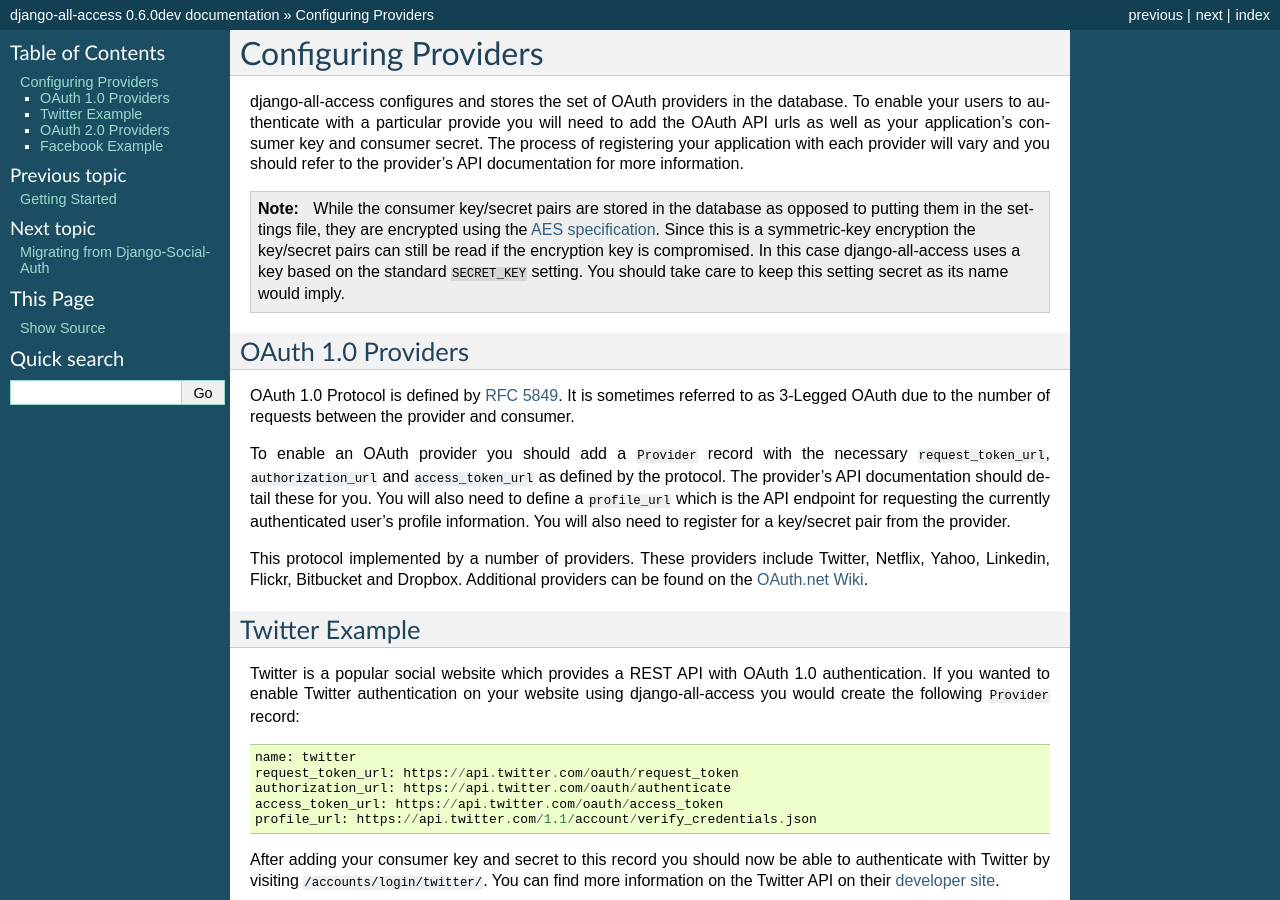
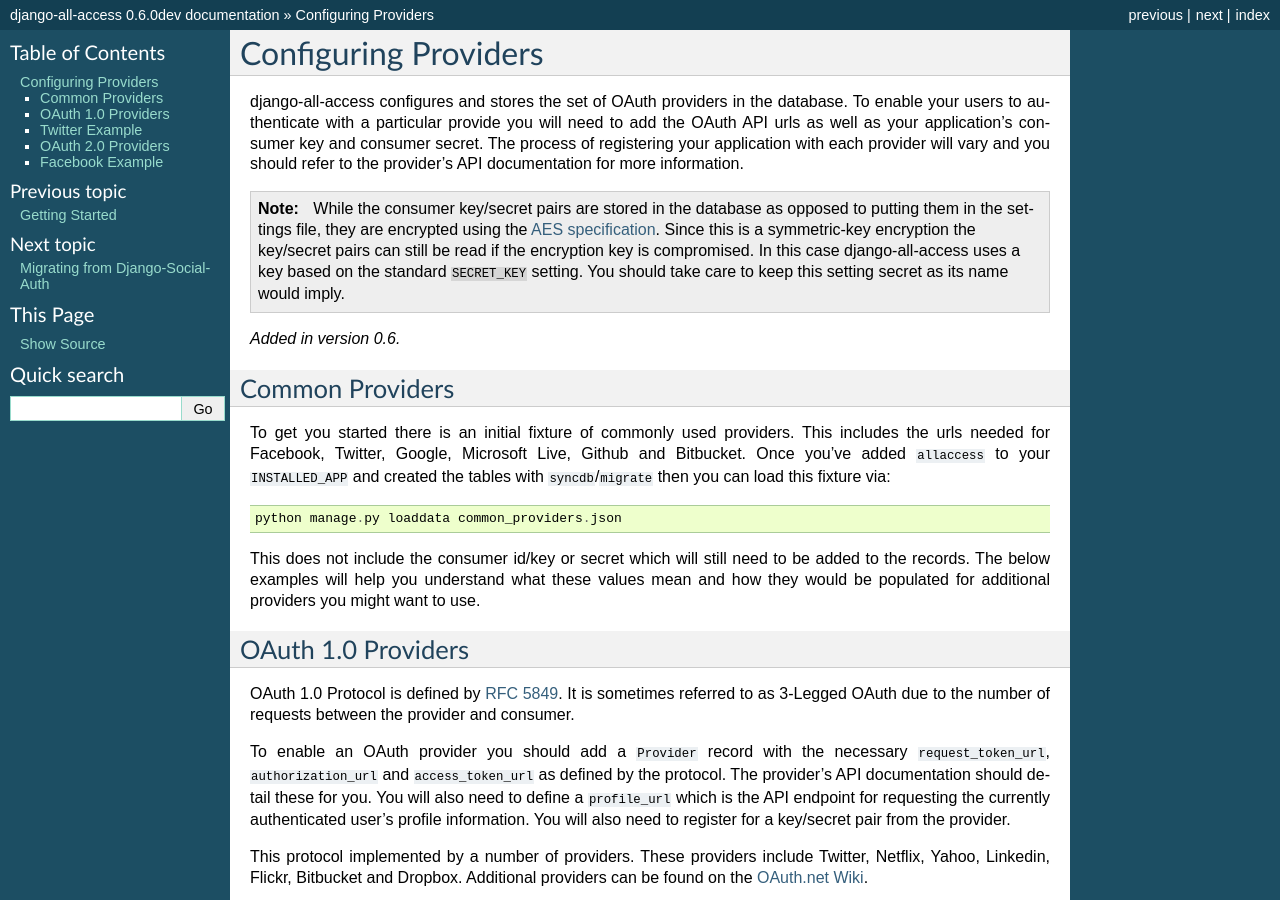
Before and after one commit to mlavin/django-all-access, a Sphinx documentation site: the page built from docs/providers.rst, in a window 1280 px wide and 900 px high. Built offline with Sphinx 7.4.7, drawn with Linux system fonts in a browser that asks for light colours.

Commit message:
Documentation on loading the initial set of providers. Fixes #32

```diff
--- a/docs/providers.rst
+++ b/docs/providers.rst
@@ -16,6 +16,22 @@ you should refer to the provider's API documentation for more information.
     if the encryption key is compromised. In this case django-all-access uses a
     key based on the standard ``SECRET_KEY`` setting. You should take care to keep
     this setting secret as its name would imply.
+
+
+.. versionadded:: 0.6
+Common Providers
+------------------------------------
+
+To get you started there is an initial fixture of commonly used providers. This includes
+the urls needed for Facebook, Twitter, Google, Microsoft Live, Github and Bitbucket. Once you've
+added ``allaccess`` to your ``INSTALLED_APP`` and created the tables with ``syncdb``/``migrate``
+then you can load this fixture via::
+
+    python manage.py loaddata common_providers.json
+
+This does not include the consumer id/key or secret which will still need to be added
+to the records. The below examples will help you understand what these values mean
+and how they would be populated for additional providers you might want to use.
 
 
 OAuth 1.0 Providers
```
